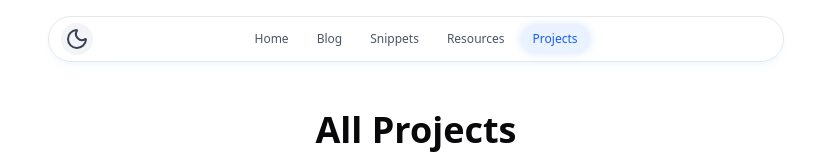
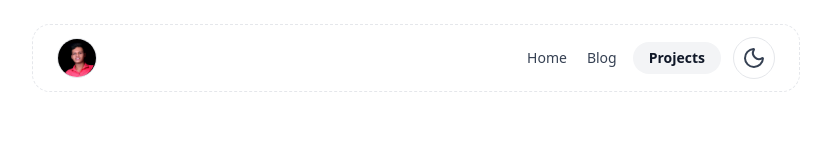
Before and after one commit to NikhilPatil2727/modern-portfolio, a Next.js app: page /projects in a window 1280 px wide. Shown: the top 160 px of the page, without its empty margins (224-1055 px from the left). Built offline with nearby package versions, Linux system fonts and the light colour scheme.

Commit message:
refactor(navbar): redesign layout and structure

```diff
--- a/app/page.tsx
+++ b/app/page.tsx
@@ -6,11 +6,25 @@ import Skills from "@/components/sections/Skills";
 import Projects from "@/components/sections/Projects";
 import { TypingAnimation } from "@/components/ui/typing-animation";
 
+const HOME_INTRO_SESSION_KEY = "home-intro-seen";
+
 export default function Home() {
-  const [showIntro, setShowIntro] = useState(true);
+  const [showIntro, setShowIntro] = useState(() => {
+    if (typeof window === "undefined") {
+      return false;
+    }
+
+    return window.sessionStorage.getItem(HOME_INTRO_SESSION_KEY) !== "true";
+  });
   const [hideIntro, setHideIntro] = useState(false);
 
   useEffect(() => {
+    if (!showIntro) {
+      return;
+    }
+
+    window.sessionStorage.setItem(HOME_INTRO_SESSION_KEY, "true");
+
     const startFadeTimer = window.setTimeout(() => {
       setHideIntro(true);
     }, 2100);
@@ -23,7 +37,7 @@ export default function Home() {
       window.clearTimeout(startFadeTimer);
       window.clearTimeout(finishIntroTimer);
     };
-  }, []);
+  }, [showIntro]);
 
   return (
     <>
--- a/components/layout/Header.tsx
+++ b/components/layout/Header.tsx
@@ -1,126 +1,36 @@
 "use client";
 
-import { useState } from "react";
+import Image from "next/image";
 import Link from "next/link";
 import { usePathname } from "next/navigation";
-import { Menu, X } from "lucide-react";
+
 import ThemeToggle from "./ThemeToggle";
 
 const navItems = [
   { name: "Home", href: "/" },
   { name: "Blog", href: "/blog" },
-  { name: "Snippets", href: "/snippets" },
-  { name: "Resources", href: "/resources" },
   { name: "Projects", href: "/projects" },
 ];
 
-export default function Header() {
+export default function Navbar() {
   const pathname = usePathname();
-  const [isMenuOpen, setIsMenuOpen] = useState(false);
 
   return (
-    <nav className="sticky top-4 z-50 max-w-3xl mx-auto px-4">
-      <div
-        className="
-          flex items-center justify-between
-          bg-white/80 dark:bg-gray-950
-          backdrop-blur-lg
-          border border-gray-200 dark:border-gray-800
-          rounded-full px-3 py-1.5
-          shadow-md shadow-blue-500/5
-          dark:shadow-[0_4px_12px_rgba(255,255,255,0.04)]
-          transition-all duration-200
-        "
-      >
-        {/* Logo/Brand (Optional - add your logo here) */}
-        <div className="flex items-center gap-2">
-          {/* Mobile Menu Button */}
-          <button
-            onClick={() => setIsMenuOpen(!isMenuOpen)}
-            className="
-              sm:hidden flex items-center justify-center
-              w-8 h-8 rounded-full
-              bg-gray-100 dark:bg-gray-900
-              hover:bg-gray-200 dark:hover:bg-gray-800
-              transition-colors duration-150
-              focus:outline-none focus:ring-1 focus:ring-blue-500/50
-            "
-            aria-label="Toggle menu"
-          >
-            {isMenuOpen ? (
-              <X className="w-4 h-4 text-gray-700 dark:text-gray-300" />
-            ) : (
-              <Menu className="w-4 h-4 text-gray-700 dark:text-gray-300" />
-            )}
-          </button>
+    <nav className="w-full px-4 pt-6">
+      <div className="mx-auto flex w-full max-w-3xl justify-center">
+        <div className="flex w-full items-center justify-between rounded-2xl border border-dashed border-gray-200 bg-transparent px-6 py-3">
+          <Link href="/" className="shrink-0">
+            <Image
+              src="/Nikhil_image.png"
+              alt="Profile photo"
+              width={40}
+              height={40}
+              className="h-10 w-10 rounded-full border border-gray-200 object-cover"
+              priority
+            />
+          </Link>
 
-          {/* Theme Toggle */}
-          <ThemeToggle />
-        </div>
-
-        {/* Desktop Navigation */}
-        <div className="hidden sm:flex gap-1 relative">
-          {navItems.map((item) => {
-            const isActive = pathname === item.href;
-
-            return (
-              <Link
-                key={item.name}
-                href={item.href}
-                className={`relative px-3 py-1.5 text-xs font-medium transition-all duration-300 ease-in-out group ${
-                  isActive
-                    ? "text-blue-600 dark:text-blue-400"
-                    : "text-gray-600 dark:text-gray-400 hover:text-gray-900 dark:hover:text-white"
-                }`}
-              >
-                {/* Active Glow Pill */}
-                <span
-                  className={`absolute inset-0 rounded-full bg-blue-500/10 dark:bg-blue-400/10
-                             shadow-[0_0_10px_rgba(59,130,246,0.2)]
-                             transition-all duration-300
-                             ${
-                               isActive
-                                 ? "opacity-100 scale-100"
-                                 : "opacity-0 scale-75 pointer-events-none"
-                             }`}
-                />
-
-                {/* Hover "Ghost" Pill */}
-                <span
-                  className="absolute inset-0 rounded-full bg-gray-100/50 dark:bg-gray-800/30
-                             opacity-0 scale-90 transition-all duration-200 group-hover:opacity-100 group-hover:scale-100 -z-10"
-                />
-
-                <span className="relative z-10">{item.name}</span>
-              </Link>
-            );
-          })}
-        </div>
-
-        {/* Placeholder for right-side content (optional) */}
-        <div className="hidden sm:block w-8">
-          {/* Could add a search icon, profile icon, etc. here */}
-        </div>
-      </div>
-
-      {/* Mobile Navigation Menu */}
-      {isMenuOpen && (
-        <div
-          className="
-            sm:hidden
-            absolute top-full left-4 right-4 mt-1.5
-            bg-white/95 dark:bg-gray-950/95
-            backdrop-blur-lg
-            border border-gray-200 dark:border-gray-800
-            rounded-xl
-            shadow-lg shadow-blue-500/5
-            dark:shadow-[0_4px_12px_rgba(255,255,255,0.06)]
-            overflow-hidden
-            animate-in fade-in slide-in-from-top-5
-            duration-200
-          "
-        >
-          <div className="flex flex-col">
+          <div className="flex items-center gap-2 sm:gap-3">
             {navItems.map((item) => {
               const isActive = pathname === item.href;
 
@@ -128,56 +38,21 @@ export default function Header() {
                 <Link
                   key={item.name}
                   href={item.href}
-                  onClick={() => setIsMenuOpen(false)}
-                  className={`
-                    relative px-5 py-3
-                    text-sm font-medium
-                    transition-all duration-200
-                    border-b border-gray-100 dark:border-gray-800
-                    last:border-b-0
-                    group
-                    ${
-                      isActive
-                        ? "text-blue-600 dark:text-blue-400 bg-blue-50/30 dark:bg-blue-900/10"
-                        : "text-gray-700 dark:text-gray-300 hover:bg-gray-50/30 dark:hover:bg-gray-800/30"
-                    }
-                  `}
+                  className={
+                    isActive
+                      ? "rounded-full bg-gray-100 px-4 py-1.5 text-sm font-semibold text-gray-900 transition-colors dark:bg-white/10 dark:text-white"
+                      : "px-1 py-1.5 text-sm font-medium text-gray-700 transition-colors hover:text-black dark:text-gray-300 dark:hover:text-white"
+                  }
                 >
-                  {/* Mobile Active Indicator */}
-                  {isActive && (
-                    <span
-                      className="absolute left-0 top-0 bottom-0 w-0.5
-                               bg-gradient-to-b from-blue-500 to-blue-400
-                               rounded-r-full"
-                    />
-                  )}
-
-                  {/* Mobile Hover Effect */}
-                  <span
-                    className="absolute inset-0 bg-blue-500/5 dark:bg-blue-400/5
-                             opacity-0 group-hover:opacity-100
-                             transition-opacity duration-200"
-                  />
-
-                  <div className="relative z-10 flex items-center">
-                    <span className="flex-1">{item.name}</span>
-                    {isActive && (
-                      <div className="w-1.5 h-1.5 rounded-full bg-blue-500 dark:bg-blue-400" />
-                    )}
-                  </div>
+                  {item.name}
                 </Link>
               );
             })}
-          </div>
 
-          {/* Mobile Menu Footer (optional) */}
-          <div className="px-5 py-3 border-t border-gray-100 dark:border-gray-800">
-            <p className="text-xs text-gray-500 dark:text-gray-400 text-center">
-              Navigation
-            </p>
+            <ThemeToggle />
           </div>
         </div>
-      )}
+      </div>
     </nav>
   );
 }
--- a/components/layout/ThemeToggle.tsx
+++ b/components/layout/ThemeToggle.tsx
@@ -5,14 +5,7 @@ import { AnimatedThemeToggler } from '@/components/ui/animated-theme-toggler';
 export default function ThemeToggle() {
   return (
     <AnimatedThemeToggler
-      className="
-        flex h-8 w-8 items-center justify-center rounded-full
-        bg-gray-100 text-gray-700
-        hover:bg-gray-200
-        dark:bg-gray-900 dark:text-gray-300 dark:hover:bg-gray-800
-        transition-colors duration-150
-        focus:outline-none focus:ring-1 focus:ring-blue-500/50
-      "
+      className="rounded-full border border-gray-200 p-2 text-gray-700 transition-colors hover:text-black"
     />
   );
 }
```
